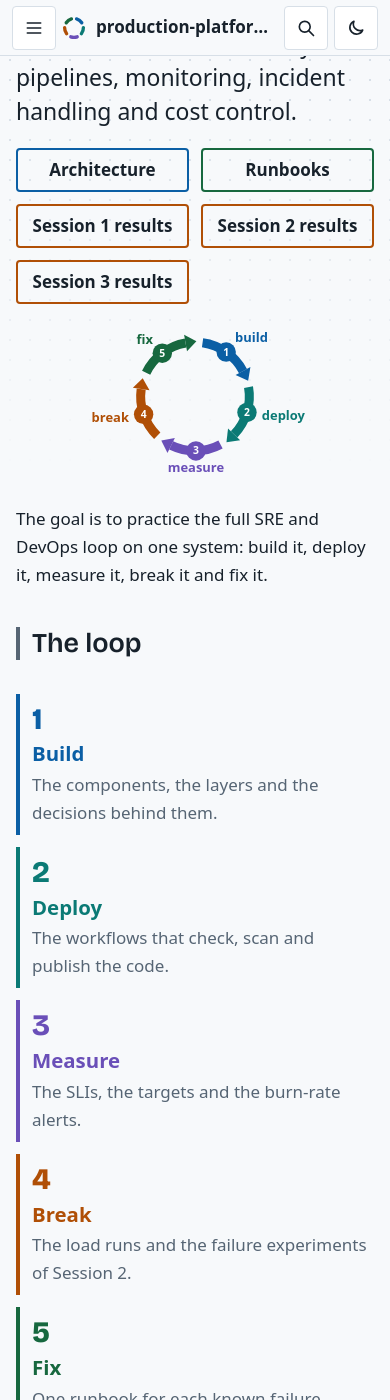
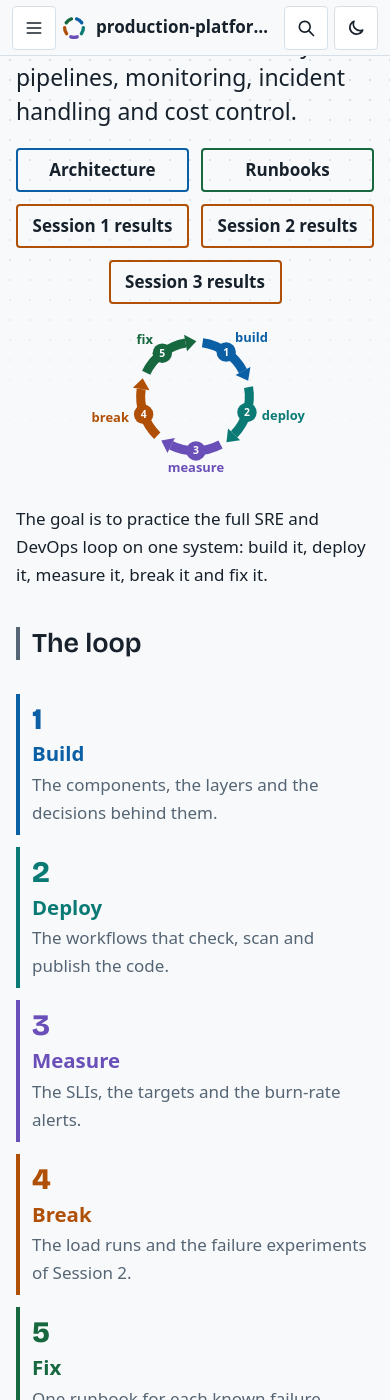
Before and after one commit to Franklindot04/production-platform-Azure, a Jekyll site: the page built from docs/index.md, in a window 390 px wide and 1400 px high, scrolled down 294 px. Built offline with Jekyll 4.4.1, drawn with Linux system fonts in a browser that asks for light colours; some web fonts are replaced; comment, search, counter and statistics services are not loaded; our own code applies the rules of GitHub Pages for plain Markdown files.

Commit message:
centre the last button of the home page row on mobile (#41)

```diff
--- a/docs/assets/css/site.css
+++ b/docs/assets/css/site.css
@@ -610,6 +610,7 @@ th { background: var(--surface); border-top: 1px solid var(--line); border-botto
   .loop > li { grid-template-columns: minmax(0, 1fr); padding-left: 12px; }
   .start-row { display: grid; grid-template-columns: repeat(2, minmax(0, 1fr)); }
   .start-link { justify-content: center; text-align: center; padding: 0 10px; }
+  .start-row > .start-link:last-child:nth-child(odd) { grid-column: 1 / -1; justify-self: center; width: calc(50% - 6px); }
 }
 
 /* Diagrams drawn from mermaid blocks. The inline view fits the width. The full view is a dialog. */
```
